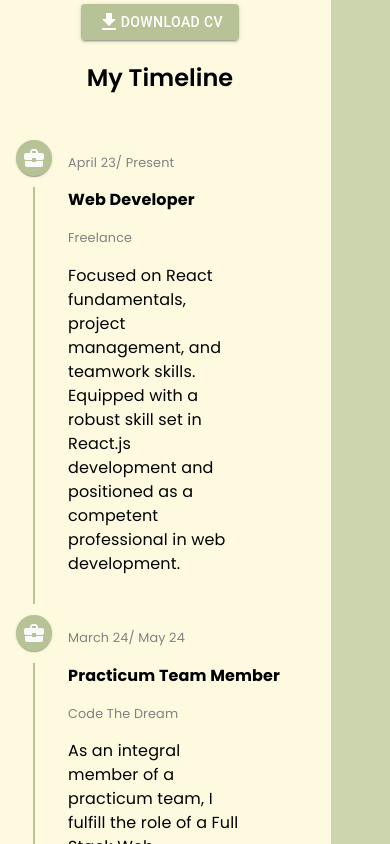
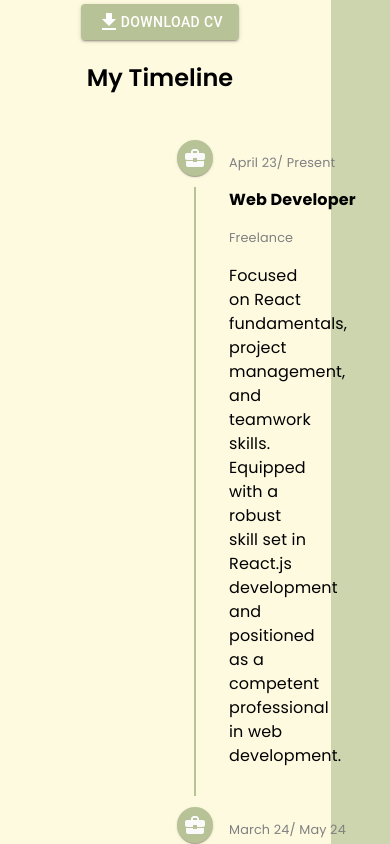
Before and after one commit to rebs1203/portfolio, a React (Create React App) app: page /About in a window 390 px wide. Shown: the part 1060-1904 px from the top of the page. Built offline with nearby package versions, Linux system fonts and the light colour scheme; a web font is replaced by a local one.

Commit message:
finished portfolio

```diff
--- a/src/styles/About.css
+++ b/src/styles/About.css
@@ -48,7 +48,7 @@
 }
 
 
-.css-1ms7hib-MuiTimelineItem-root::before {
+.css-628fjv-MuiTimelineItem-root::before {
     content: none !important;
 }
 
@@ -75,7 +75,7 @@
         margin-right: 0%;
         width: 100%;
     }
-    .css-1ms7hib-MuiTimelineItem-root::before {
+    .css-628fjv-MuiTimelineItem-root::before {
         content: none !important;
     }
 }
```
